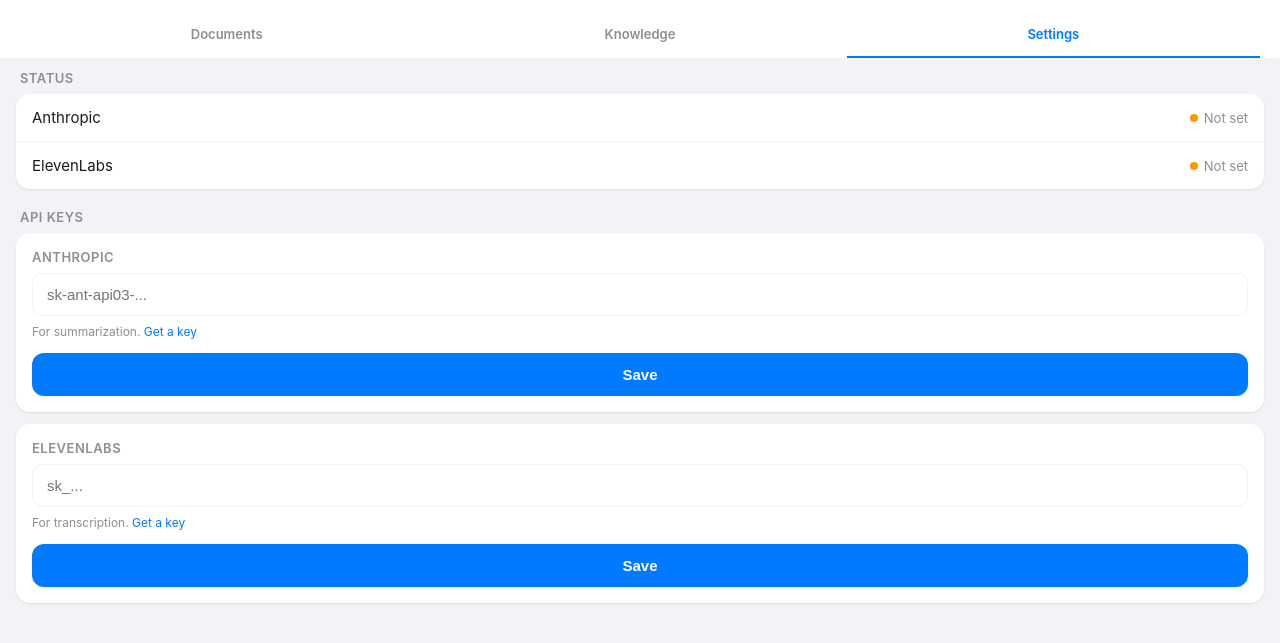
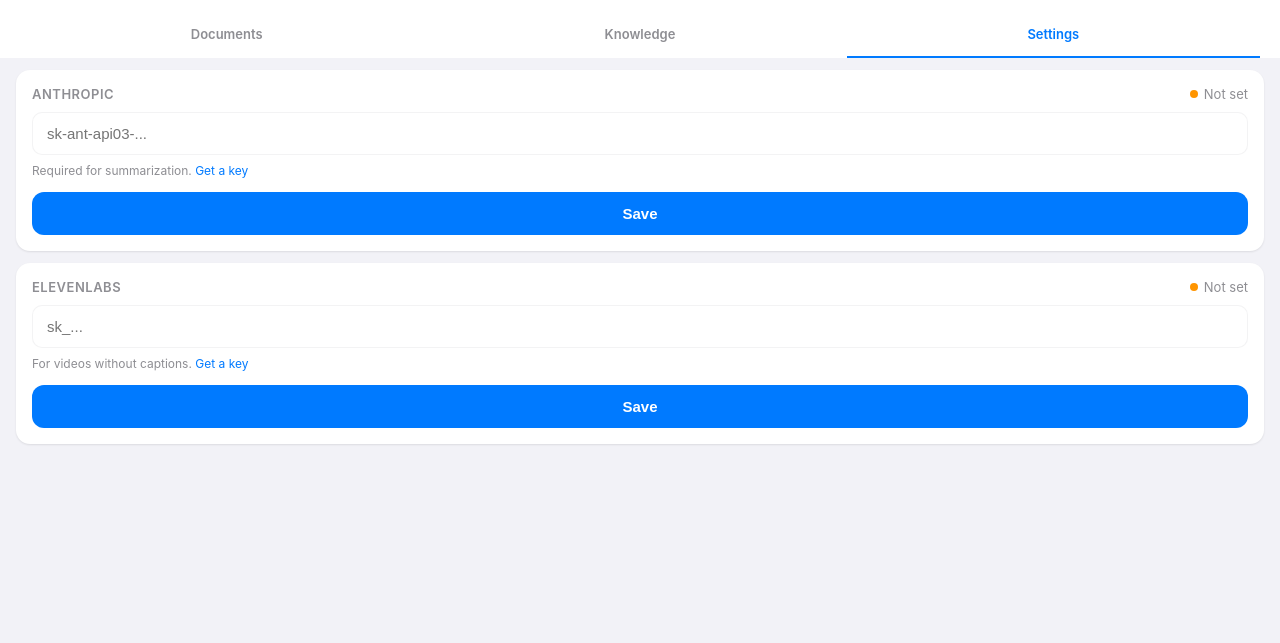
Before and after one commit to gitKempf/YouTube_summary_bot, a FastAPI app: page /app in a window 1280 px wide. Shown: the part 54-697 px from the top of the page. Run offline with FastAPI, Linux system fonts and the light colour scheme; data that the repository does not hold is empty; some libraries are stand-ins or nearby versions.

Commit message:
Only require Anthropic key upfront, ElevenLabs when needed; merge status into key cards
Co-Authored-By: Claude Opus 4.6 (1M context) <noreply@anthropic.com>

```diff
--- a/webapp/templates/settings.html
+++ b/webapp/templates/settings.html
@@ -238,24 +238,13 @@
 
         <!-- Settings -->
         <div id="settings-section" class="section">
-            <div class="section-label">Status</div>
-            <div class="settings-group">
-                <div class="settings-row">
-                    <span class="label">Anthropic</span>
+            <div class="key-card">
+                <div style="display:flex;justify-content:space-between;align-items:center;margin-bottom:10px">
+                    <label style="margin:0">Anthropic</label>
                     <span class="status-text" id="anthropic-status"></span>
                 </div>
-                <div class="settings-row">
-                    <span class="label">ElevenLabs</span>
-                    <span class="status-text" id="elevenlabs-status"></span>
-                </div>
-            </div>
-
-            <div class="section-label" style="margin-top:20px">API Keys</div>
-
-            <div class="key-card">
-                <label>Anthropic</label>
                 <input type="password" id="anthropic-key-input" placeholder="sk-ant-api03-..." autocomplete="off">
-                <p class="hint">For summarization. <a href="https://console.anthropic.com/settings/keys" target="_blank">Get a key</a></p>
+                <p class="hint">Required for summarization. <a href="https://console.anthropic.com/settings/keys" target="_blank">Get a key</a></p>
                 <div class="key-actions">
                     <button class="btn btn-primary" onclick="saveKey('anthropic')">Save</button>
                     <button class="btn btn-danger" id="remove-anthropic-btn" onclick="removeKey('anthropic')" style="display:none">Remove</button>
@@ -263,9 +252,12 @@
             </div>
 
             <div class="key-card">
-                <label>ElevenLabs</label>
+                <div style="display:flex;justify-content:space-between;align-items:center;margin-bottom:10px">
+                    <label style="margin:0">ElevenLabs</label>
+                    <span class="status-text" id="elevenlabs-status"></span>
+                </div>
                 <input type="password" id="elevenlabs-key-input" placeholder="sk_..." autocomplete="off">
-                <p class="hint">For transcription. <a href="https://elevenlabs.io/app/settings/api-keys" target="_blank">Get a key</a></p>
+                <p class="hint">For videos without captions. <a href="https://elevenlabs.io/app/settings/api-keys" target="_blank">Get a key</a></p>
                 <div class="key-actions">
                     <button class="btn btn-primary" onclick="saveKey('elevenlabs')">Save</button>
                     <button class="btn btn-danger" id="remove-elevenlabs-btn" onclick="removeKey('elevenlabs')" style="display:none">Remove</button>
```
Also changed, not shown: src/bot.py (+11 -9 lines).
